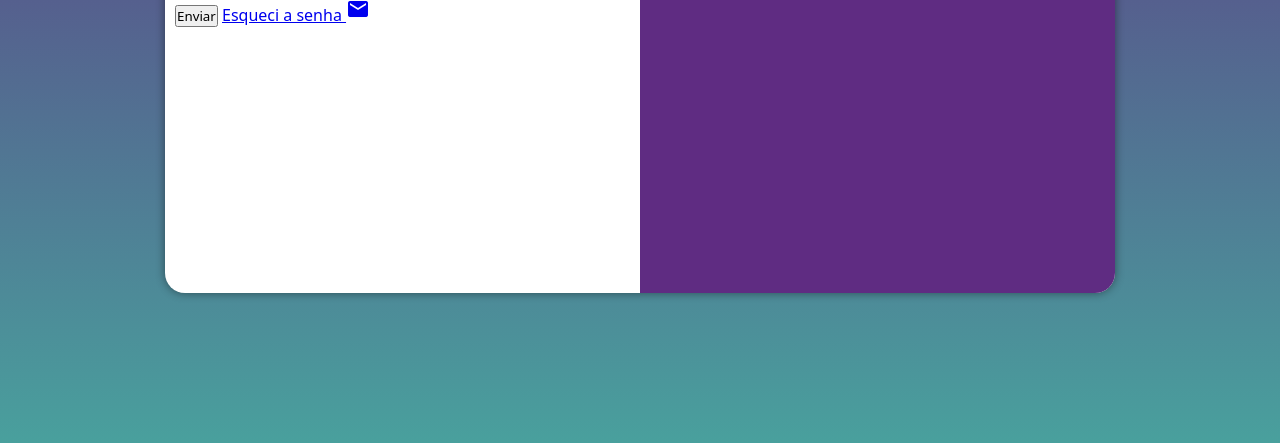
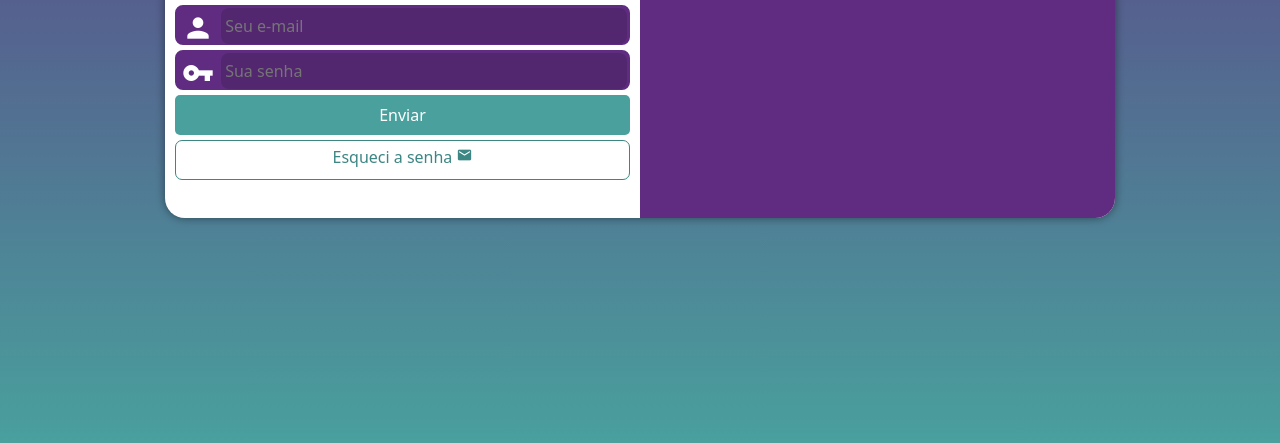
Before and after one commit to juliamambrozio/projeto-login, a plain HTML site: page index.html in a window 1280 px wide. Shown: the part 357-800 px from the top of the page. Drawn offline with Linux system fonts and the light colour scheme.

Commit message:
finalizei o login

```diff
--- a/estilos/mediaquery.css
+++ b/estilos/mediaquery.css
@@ -16,17 +16,18 @@ Grandes telas: acima de 1200px
     }
     section#login{
         width: 80vw;
+        height: 280px;
 
     }
 
     section#login > div#imagem{
-        float: left; /*para alinha a imagem*/
+        float: left; /*Para alinhar a imagem*/
         width: 30%;
         height:100%;
     }
 
     section#login > div#formulario{
-        float: right; /*para alinhar o formulário*/
+        float: right; /*Para alinhar o formulário*/
         width: 70%;
     }
 }
@@ -39,16 +40,17 @@ Grandes telas: acima de 1200px
 
     section#login{
         width: 950px;
+        height: 350px;
     }
 
     section#login > div#imagem{
-        float: right;
+        float: right; /*Para alinhar a imagem*/
         width: 50%;
         height: 100%;
     }
 
     section#login > div#formulario{
-        float: left;
+        float: left; /*Para alinhar o formulário*/
         width: 50%;
 
     }
@@ -58,7 +60,8 @@ Grandes telas: acima de 1200px
     }
 
     div#formulario > p{
-        font-size: 1.2em;
+        font-size: 1em;
+        margin: 20px 0px;
     }
 
 }
--- a/estilos/style.css
+++ b/estilos/style.css
@@ -6,6 +6,7 @@ Verde: #49a09d
 Lilás: #5f2c82
 */
 
+/*Configurações gerais*/
 *{
     font-family: system-ui, -apple-system, BlinkMacSystemFont, 'Segoe UI', Roboto, Oxygen, Ubuntu, Cantarell, 'Open Sans', 'Helvetica Neue', sans-serif;
     margin: 0px;
@@ -36,17 +37,20 @@ section#login{
     overflow: hidden; /*Tudo que estiver fora da borda vai ficar escondido*/
 
     background-color: white;
-    width: 260px;
-    height: 500px;
+    width: 250px;
+    height: 515px;
     border-radius: 20px;
     box-shadow: 0px 0px 10px rgba(0, 0, 0, 0.450);
 
-        /*ANIMAÇÃO*/
-    transition: width 0.3s, height 0.3s; /*animação de uma tela para outra*/
-    transition-timing-function: ease; /*suavizar durante a animação*/
+    /*ANIMAÇÃO*/
+    transition: width 0.3s, height 0.3s;
+    /*animação de uma tela para outra*/
+    transition-timing-function: ease;
+    /*suavizar durante a animação*/
 
 }
 
+/*Imagem*/
 section#login > div#imagem{
     display: block;
     background: #5f2c82 url('../imagens/metal.jpg') no-repeat;
@@ -55,6 +59,8 @@ section#login > div#imagem{
     height: 200px;
 
 }
+
+/*Formulário*/
 
 section#login > div#formulario{
     display: block;
@@ -69,3 +75,101 @@ div#formulario > h1{
 div#formulario > p{
     font-size: 0.8em;
 }
+
+form > div.campo{
+    background-color: #5f2c82;
+    border: 2px solid #5f2c82;
+    width: 100%;
+    height: 40px;
+    display: block;
+    border-radius: 8px;
+    margin: 5px 0px;
+
+
+}
+
+div.campo > label{
+    display: none;
+
+}
+
+div.campo > i{
+    color: white;
+
+    font-size: 2em;
+    width: 40px;
+    padding: 5px;
+
+}
+
+/*Caixa do usuário e da senha*/
+
+div.campo > input{
+    background-color: #532770;
+    color: white;
+    font-size: 1em;
+    width: calc(100% - 45px); /*Para calcular 100% menos 45 pixels, servindo para encaixar perfeitamente*/
+    height: 100%;
+    border: 0px;
+    border-radius: 8px;
+    padding: 4px;
+
+    transform: translatey(-12px); /*Translate só para cima*/
+}
+
+
+div.campo > input:focus-within{ /*Quando clicar em cima os campos ficam brancos*/
+    background-color: white;
+    border: none;
+}
+
+/*Para formatar os botões*/
+
+form > input[type=submit]{
+    display: block;
+    font-size: 1em;
+    width: 100%;
+    height: 40px;
+    background-color: #49a09d;
+    color: white;
+    border: none;
+    border-radius: 5px;
+
+    cursor: pointer;
+
+}
+
+form > input[type=submit]:hover{
+    background-color: #3c8684;
+
+}
+
+/*--------------------------------*/
+
+/*Formatando o link*/
+
+form > a.botao{
+    display: block;
+    text-align: center;
+    font-size: 1em;
+    width: 100%;
+    height: 40px;
+    padding-top: 5px;
+    margin-top: 5px;
+    background-color: #ffffff;
+    color: #3c8684;
+    border: 1px solid #3c8684;
+    border-radius: 7px;
+    text-decoration: none;
+
+}
+
+form > a.botao:hover{
+    background-color: #60d1cd;
+}
+
+form > a.botao > i{
+    font-size: 1em;
+}
+
+/*--------------------------------*/
--- a/index.html
+++ b/index.html
@@ -32,7 +32,7 @@
                         <label for="isenha">Senha</label>
                     </div>
                     <input type="submit" value="Enviar">
-                    <a href="esqueci.html">
+                    <a href="esqueci.html" class="botao">
                         Esqueci a senha <i class="material-icons">mail</i>
                     </a>
                 </form>
```
